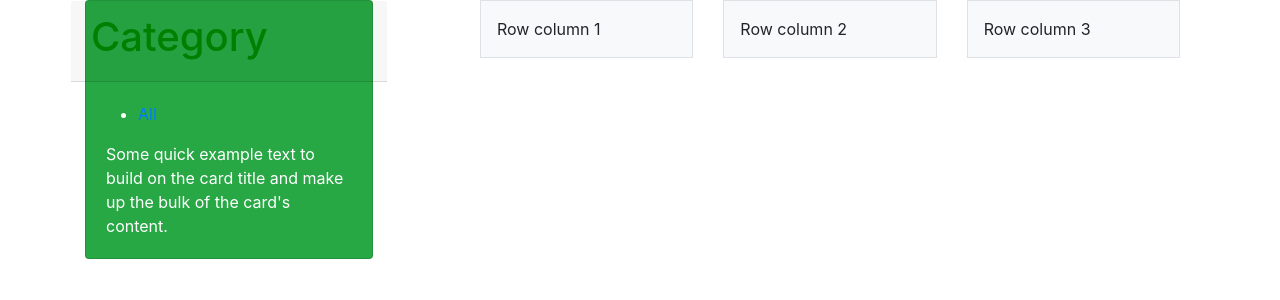
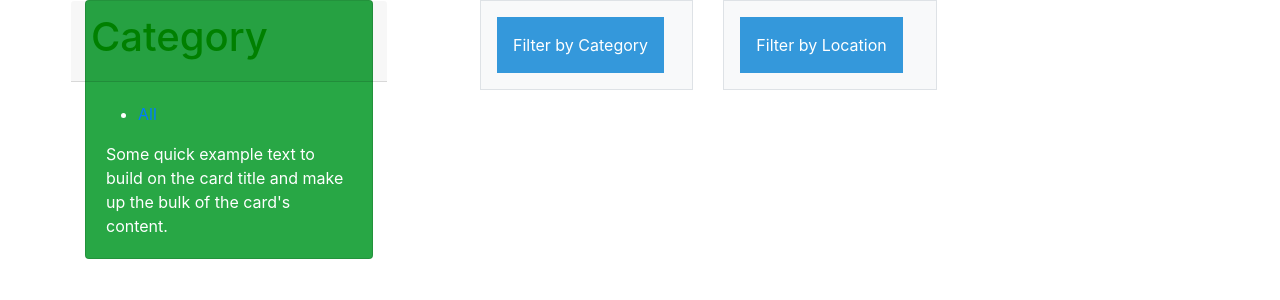
Before and after one commit to Bernard2030/bengallery, a Django app: page / in a window 1280 px wide. Shown: the part 56-356 px from the top of the page. Run offline with Django 3.2, Linux system fonts and the light colour scheme; data that the repository does not hold is empty; some libraries are stand-ins or nearby versions.

Commit message:
modify photo html

```diff
--- a/gallery/templates/photos.html
+++ b/gallery/templates/photos.html
@@ -26,14 +26,28 @@
     <div class="container">
         <div class="row row-cols-2 row-cols-lg-3 g-2 g-lg-3">
           <div class="col">
-            <div class="p-3 border bg-light">Row column 1</div>
+            <div class="p-3 border bg-light"><div class="dropdown">
+                <button onclick="myFunction1()" class=" w3-button dropbtn">Filter by Category</button>
+                <div id="myDropdown" class="dropdown-content">
+                    {% for my_catpic in category %}
+                    <a href="/category/{{my_catpic.id}}">{{my_catpic.category_name}}</a> {% endfor %}
+                </div>
+            </div></div>
           </div>
           <div class="col">
-            <div class="p-3 border bg-light">Row column 2</div>
+            <div class="p-3 border bg-light"><div class="w3-dropdown-click">
+                <button onclick="myFunction2()" class="w3-button  dropbtn">Filter by Location</button>
+                <div id="Demo" class="w3-dropdown-content w3-bar-block w3-border">
+                    {% for my_loc in location_pics %}
+                    <a href="/location/{{my_loc.id}}" class="w3-bar-item w3-button"> {{my_loc.location_name}} </a>
+                    <p>{{locationpic}}</p>
+                    {% endfor %}
+                </div>
+            </div></div>
           </div>
-          <div class="col">
+          <!-- <div class="col">
             <div class="p-3 border bg-light">Row column 3</div>
-          </div>
+          </div> -->
         </div>
       </div>
    </div>
@@ -42,4 +56,83 @@
 <style>
 
 </style>
+<!-- scripts -->
+<script>
+                /* When the user clicks on the button,
+                                                                                                                                                                                                          toggle between hiding and showing the dropdown content */
+                function myFunction1() {
+                    document.getElementById("myDropdown").classList.toggle("show");
+                }
+                // Close the dropdown if the user clicks outside of it
+                window.onclick = function(event) {
+                    if (!event.target.matches('.dropbtn ')) {
+                        var dropdowns = document.getElementsByClassName("dropdown-content");
+                        var i;
+                        for (i = 0; i < dropdowns.length; i++) {
+                            var openDropdown = dropdowns[i];
+                            if (openDropdown.classList.contains('show')) {
+                                openDropdown.classList.remove('show');
+                            }
+                        }
+                    }
+                }
+
+                // function 2
+
+                function myFunction2() {
+                    var x = document.getElementById("Demo");
+                    if (x.className.indexOf("w3-show") == -1) {
+                        x.className += " w3-show";
+                    } else {
+                        x.className = x.className.replace(" w3-show", "");
+                    }
+                }
+                // endfunction2
+            </script>
+
+<!-- scritps end -->
+
+<!-- styles -->
+<style>
+    .dropbtn {
+        background-color: #3498DB;
+        color: white;
+        padding: 16px;
+        font-size: 16px;
+        border: none;
+        cursor: pointer;
+    }
+    .dropbtn:hover,
+    .dropbtn:focus {
+        background-color: gray;
+    }
+    .dropdown {
+        position: relative;
+        display: inline-block;
+    }
+    .dropdown-content {
+        display: none;
+        position: absolute;
+        background-color: #F1F1F1;
+        min-width: 160px;
+        overflow: auto;
+        box-shadow: 0px 8px 16px 0px rgba(0, 0, 0, 0.2);
+        z-index: 1;
+    }
+    .show {
+        display: block;
+    }
+    .dropdown-content a {
+        color: black;
+        padding: 12px 16px;
+        text-decoration: none;
+        display: block;
+    }
+    .dropdown a:hover {
+        background-color: #ddd;
+    }
+
+</style>
+
+<!-- Endstyles -->
 {% endblock %}
```
